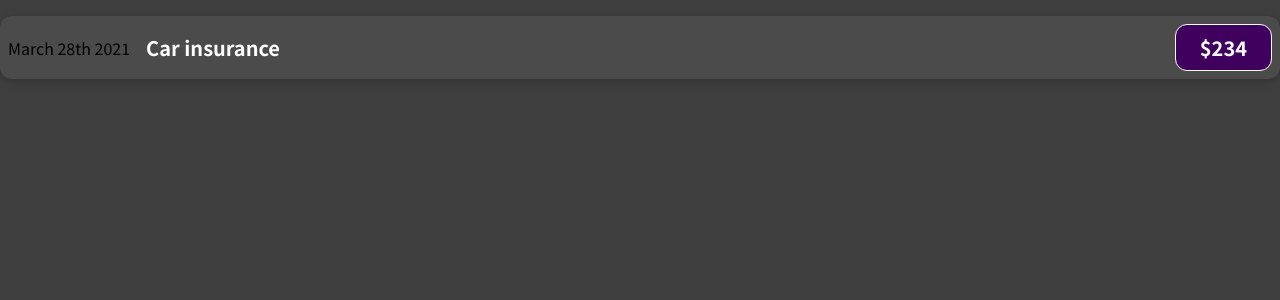
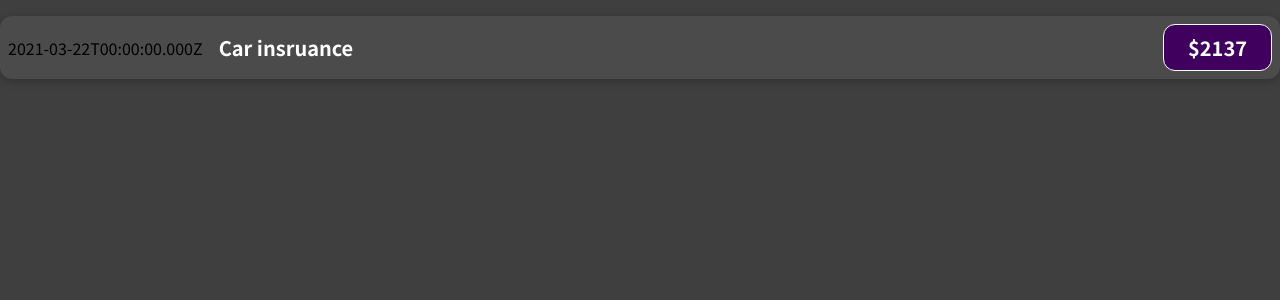
Before and after one commit to d-reczek/react-guids-chwarzmuller, a React (Create React App) app in the folder react-app/: page / in a window 1280 px wide. Shown: the top 300 px of the page. Built offline with nearby package versions, Linux system fonts and the light colour scheme.

Commit message:
edit expenset item component

```diff
--- a/react-app/src/components/ExpenseItem.js
+++ b/react-app/src/components/ExpenseItem.js
@@ -1,12 +1,15 @@
 import "./ExpenseItem.css";
 
 const ExpenseItem = () => {
+  const expnseDate = new Date(2021, 2, 22);
+  const expenseTitle = "Car insruance";
+  const expenseAmount = 2137;
   return (
     <div className="expense-item">
-      <div>March 28th 2021</div>
+      <div>{expnseDate.toISOString()}</div>
       <div className="expense-item__description">
-        <h2>Car insurance</h2>
-        <div className="expense-item__price">$234</div>
+        <h2>{expenseTitle}</h2>
+        <div className="expense-item__price">${expenseAmount}</div>
       </div>
     </div>
   );
```
